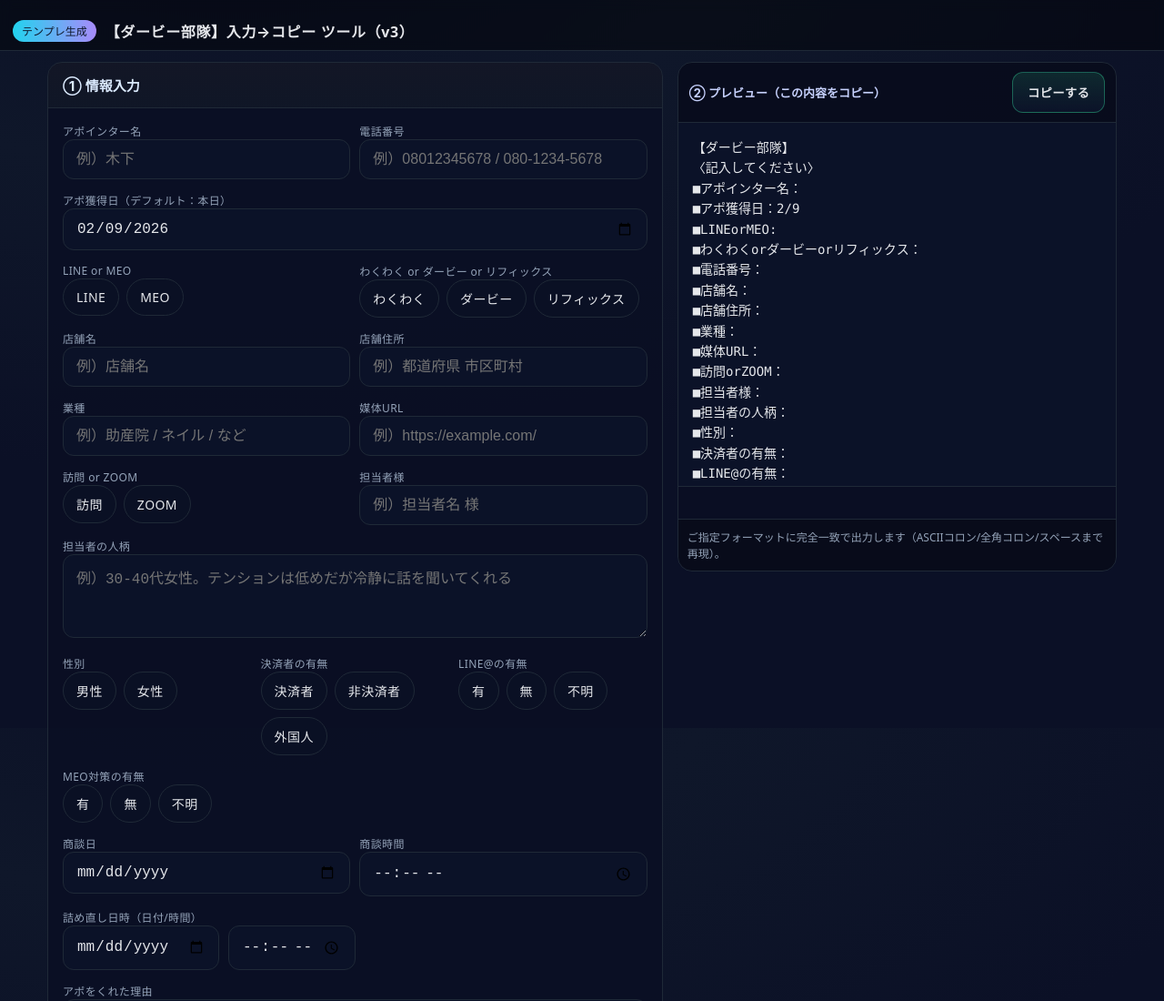
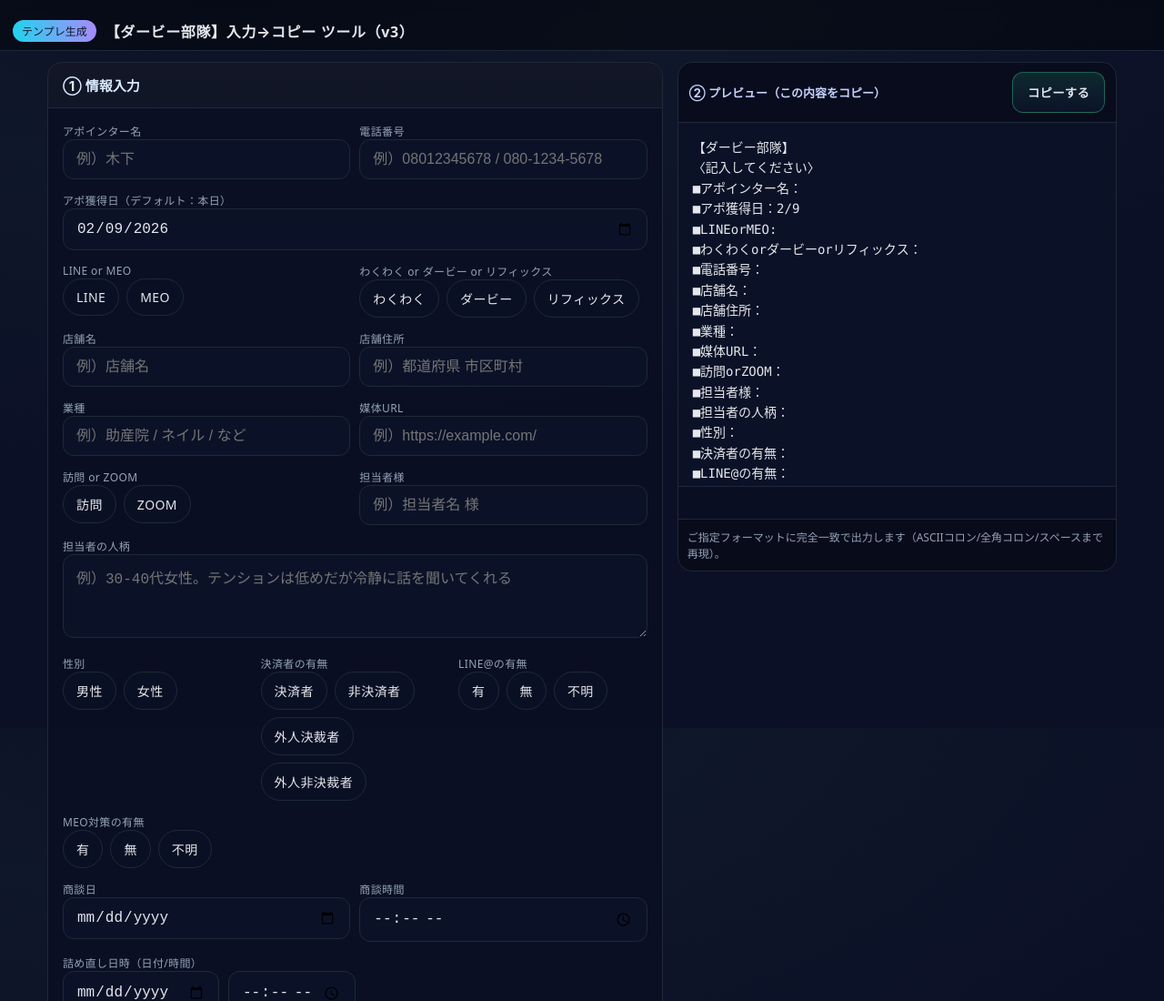
Before and after one commit to KMRa7/aporeport, a plain HTML site: page index.html in a window 1280 px wide. Shown: the top 1100 px of the page at 91% size. Drawn offline with Linux system fonts and the light colour scheme.

Commit message:
Update radio button options for decision makers

```diff
--- a/index.html
+++ b/index.html
@@ -304,7 +304,8 @@
               <div class="choices" data-name="hasDecision">
                 <label class="chip"><input type="radio" name="hasDecision" value="決済者" />決済者</label>
                 <label class="chip"><input type="radio" name="hasDecision" value="非決済者" />非決済者</label>
-                <label class="chip"><input type="radio" name="hasDecision" value="外国人" />外国人</label>
+                <label class="chip"><input type="radio" name="hasDecision" value="外人決裁者" />外人決裁者</label>
+                <label class="chip"><input type="radio" name="hasDecision" value="外人非決裁者" />外人非決裁者</label>
               </div>
             </div>
             <div>
```
